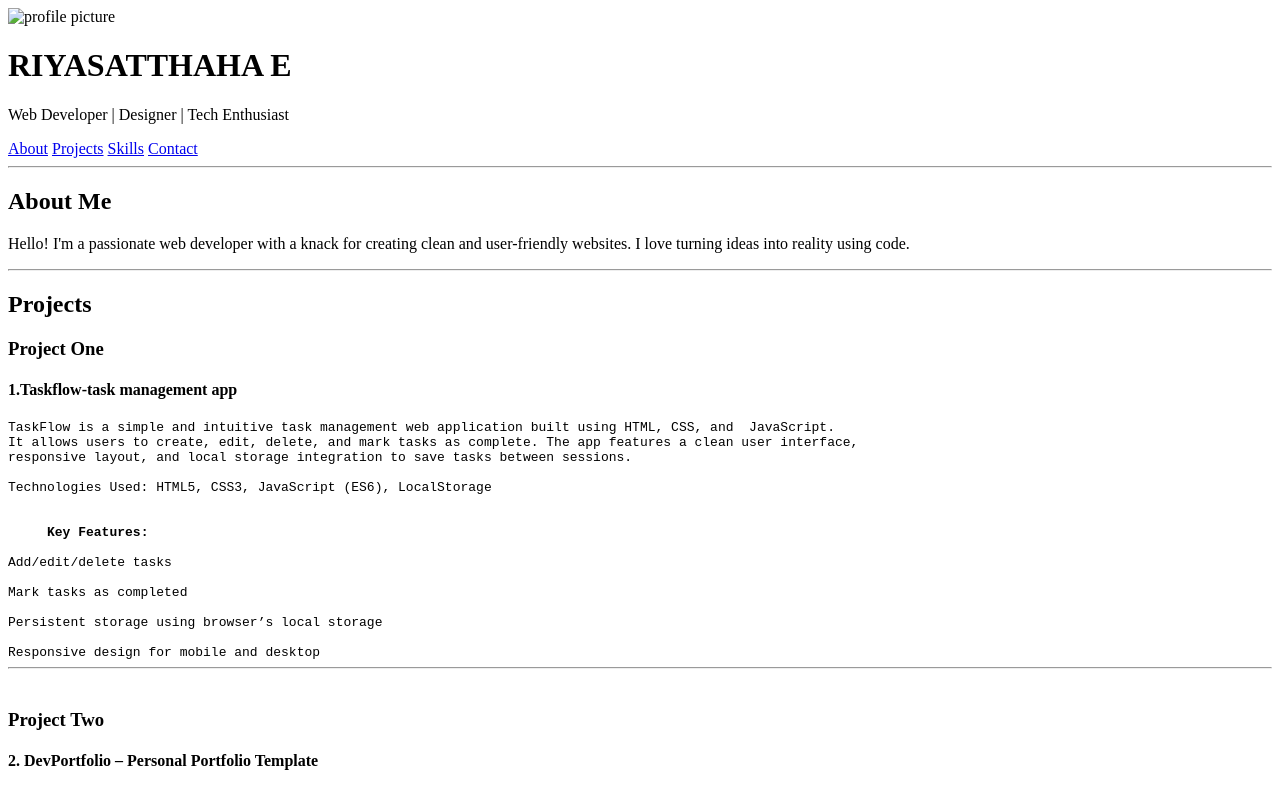
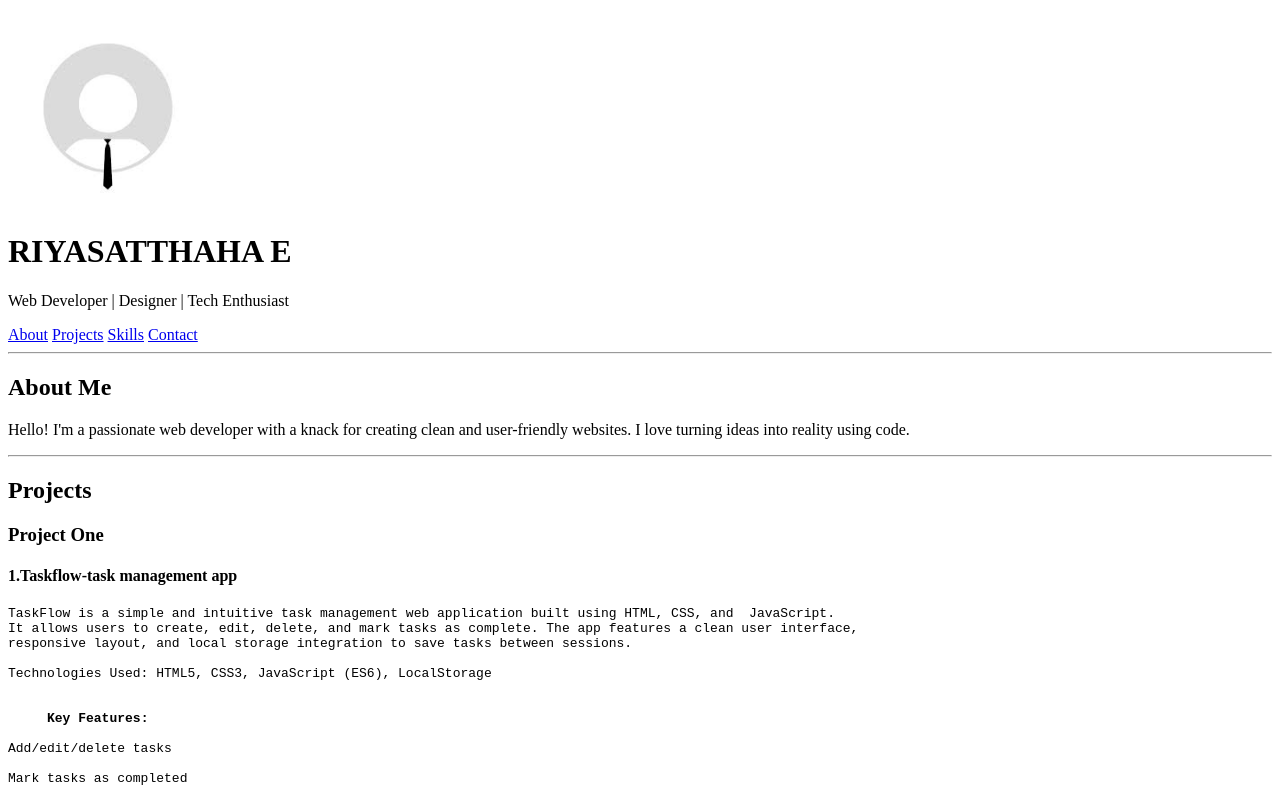
Before and after one commit to Riyasatthaha/portfolio, a plain HTML site: page index.html in a window 1280 px wide. Shown: the top 788 px of the page. Drawn offline with Linux system fonts and the light colour scheme.

Commit message:
index.html

```diff
--- a/index.html
+++ b/index.html
@@ -2,10 +2,10 @@
 <html lang="en">
 <head>
   <title>RIYASATTHAHA E- Portfolio</title>
-  <link rel="icon" href="images/assessementimage2.png">
+  <link rel="icon" href="assessementimage2.png">
 </head>
 <body>
-    <image src="images/assessment1 image.jpeg" height="200"
+    <image src="assessment1 image.jpeg" height="200"
     title="profile picture">
 
   <header>
```
